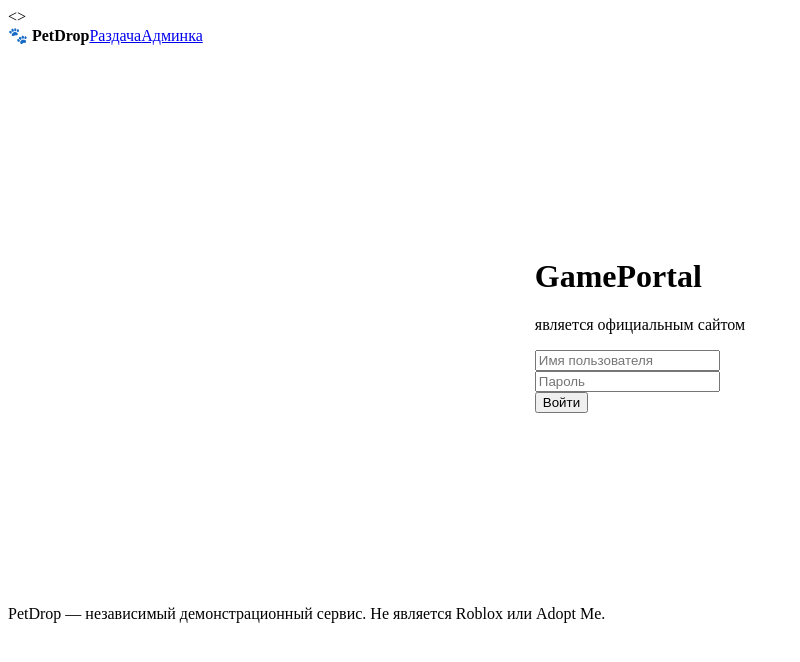
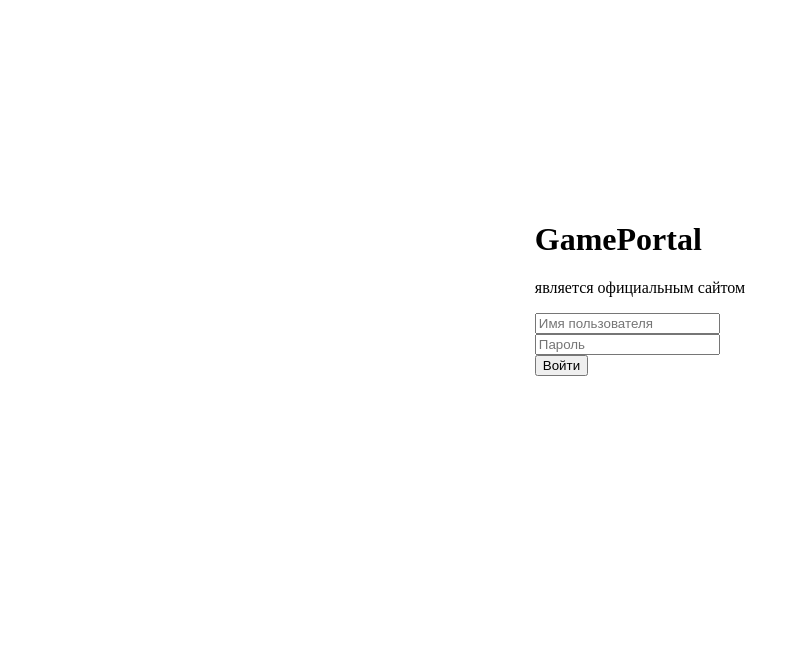
Before and after one commit to misicpley-boop/petdrop-giveaway, a Flask app: page / in a window 1280 px wide. Shown: the top 662 px of the page, without its empty margins (0-800 px from the left). Run offline with Flask 3, Linux system fonts and the light colour scheme.

Commit message:
Update base.html

```diff
--- a/templates/base.html
+++ b/templates/base.html
@@ -1,5 +1,12 @@
-<!doctype html><html lang="ru"><head><meta charset="utf-8"><meta name="viewport" content="width=device-width,initial-scale=1">
-<title>{% block title %}PetDrop{% endblock %}</title><<link rel="stylesheet" href="{{ url_for('static', filename='style.css') }}">></head>
-<body><nav><b>🐾 PetDrop</b><a href="/">Раздача</a><a href="/admin">Админка</a></nav>
-{% with m=get_flashed_messages() %}{% if m %}<div class="flash">{{m[0]}}</div>{% endif %}{% endwith %}
-{% block content %}{% endblock %}<footer>PetDrop — независимый демонстрационный сервис. Не является Roblox или Adopt Me.</footer></body></html>
+<!DOCTYPE html>
+<html lang="ru">
+<head>
+    <meta charset="UTF-8">
+    <meta name="viewport" content="width=device-width, initial-scale=1.0">
+    <title>{% block title %}GamePortal{% endblock %}</title>
+    <link rel="stylesheet" href="{{ url_for('static', filename='style.css') }}">
+</head>
+<body>
+    {% block content %}{% endblock %}
+</body>
+</html>
```
